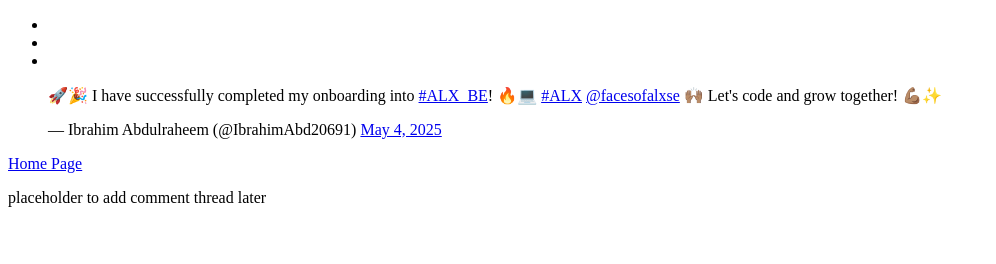
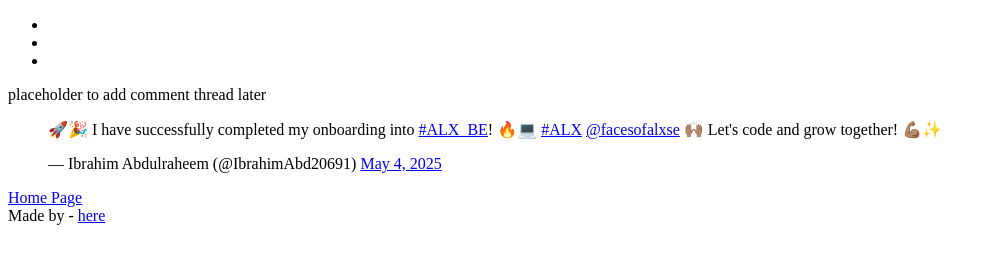
Before and after one commit to ayigoro/My_First_Portfolio, a plain HTML site: page html_basic/tweets.html in a window 1280 px wide. Shown: the whole page, without its empty margins (0-996 px from the left). Drawn offline with Linux system fonts and the light colour scheme.

Commit message:
Readjusting both index.html and tweets.html

```diff
--- a/html_basic/tweets.html
+++ b/html_basic/tweets.html
@@ -16,6 +16,8 @@
     </ul>
   </header>
   <main>
+    <article>
+      <aside>placeholder to add comment thread later</aside>
       <blockquote class="twitter-tweet">
         <p lang="en" dir="ltr">🚀🎉 I have successfully completed my onboarding into <a
             href="https://twitter.com/hashtag/ALX_BE?src=hash&amp;ref_src=twsrc%5Etfw">#ALX_BE</a>! 🔥💻 <a
@@ -26,9 +28,10 @@
       </blockquote>
       <script async src="https://platform.twitter.com/widgets.js" charset="utf-8"></script>
       <a href="index.html">Home Page</a>
+    </article>
   </main>
   <footer>
-    <p>placeholder to add comment thread later</p>
+    Made by <ABDULRAHEEM IBRAHIM> - <a href="<ANY LINK>" target="_blank">here</a>
   </footer>
 
 </body>
```
Lines whose indentation alone changed are shown as unchanged.
